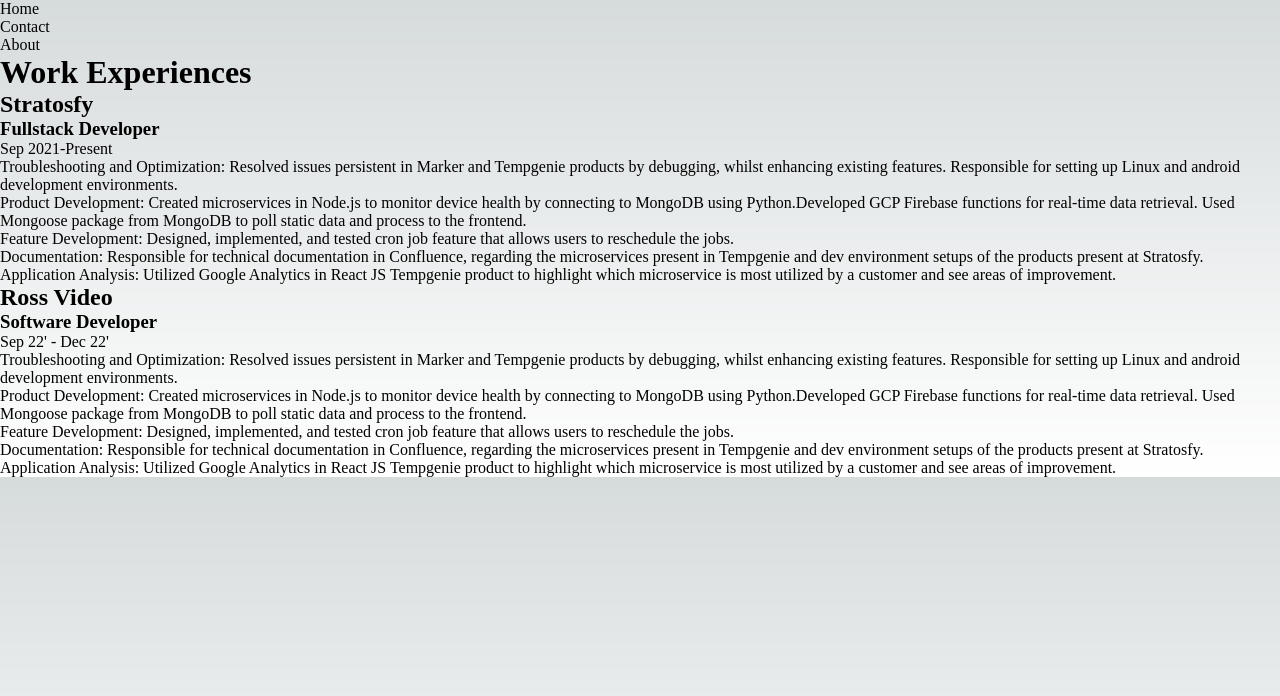
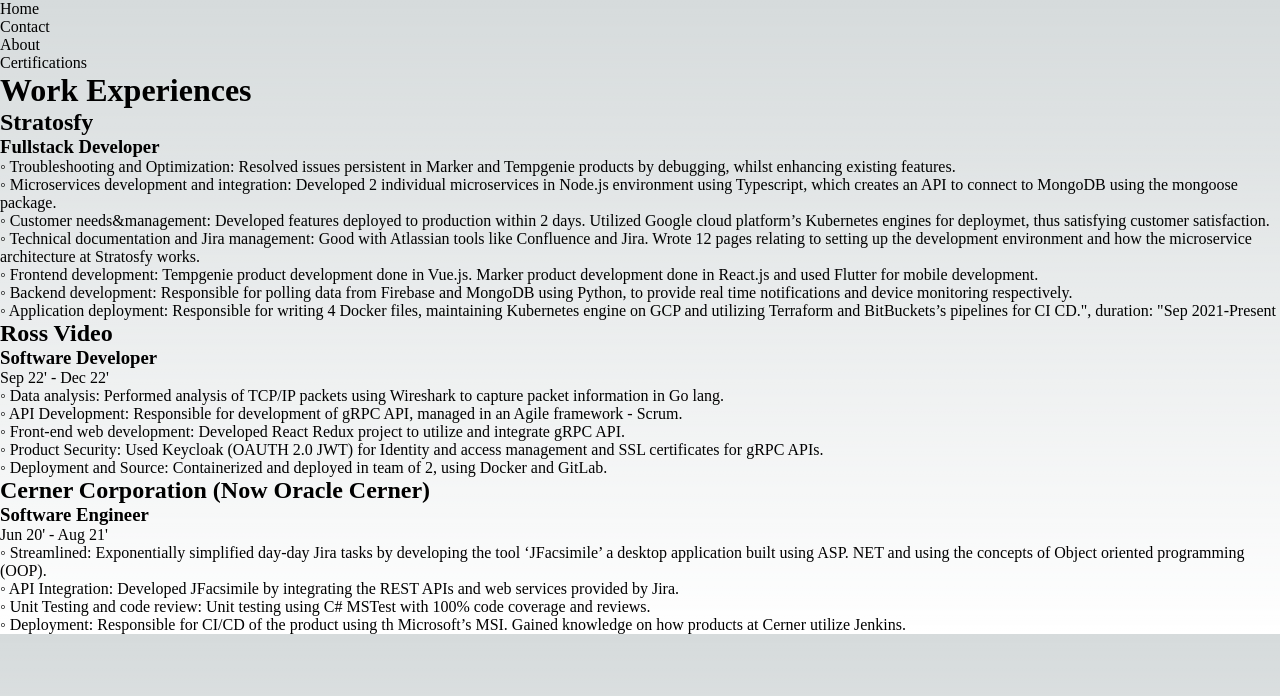
Before and after one commit to PSatyadevAbhiram/Portfolio, a Next.js app: page /about in a window 1280 px wide. Shown: the top 696 px of the page. Built offline with nearby package versions, Linux system fonts and the light colour scheme.

Commit message:
Updated several components to reflect resume. Next is introducing a backend.

```diff
--- a/components/Experience.js
+++ b/components/Experience.js
@@ -3,7 +3,7 @@
 import React from "react";
 
 const Experience = () => {
-  const experiences = useSelector((state) => state.experience);
+  const experiences = useSelector((state) => state.experiences);
 
   return (
     <React.Fragment>
--- a/components/Navigation.js
+++ b/components/Navigation.js
@@ -13,6 +13,9 @@
                 <li>
                     <Link href="/about">About</Link>
                 </li>
+                <li>
+                    <Link href="/certifications">Certifications</Link>
+                </li>
             </ul>
         </nav>
     );
--- a/pages/about.js
+++ b/pages/about.js
@@ -1,5 +1,5 @@
 import Experience from "@/components/Experience";
 
-export default function aboutMe(){
+export default function AboutPage(){
     return (<Experience/>)
 }
--- a/pages/contact.js
+++ b/pages/contact.js
@@ -1,5 +1,5 @@
 import Contact from "@/components/Contact";
 
-export default function contactDetails(){
+export default function ContactDetailsPage(){
     return <Contact/>
 }
--- a/pages/index.js
+++ b/pages/index.js
@@ -1,6 +1,6 @@
 import HomePage from "@/components/Home"
 
-export default function Home() {
+export default function DefaultHomePage() {
   return (
     <HomePage/>
   )
--- a/store/certifications-slice.js
+++ b/store/certifications-slice.js
@@ -1,14 +1,25 @@
-import { createSlice } from '@reduxjs/toolkit'
+import { createSlice } from "@reduxjs/toolkit";
+
+const initialState = [
+  {
+    provider: "Amazon Web Services",
+    validationNumber: "SY531JS1XFQ41D3Q",
+    certificateURL: "https://aws.amazon.com/verification",
+    issueDate: "May 30, 2023",
+    expiryDate: "May 30, 2026",
+  },
+  {
+    provider: "Coursera",
+    validationNumner: "",
+    certificateURL:"https://coursera.org/share/23aeaa6d5eb7807ee84b24f4778d02af/",
+    issueDate: "",
+    expiryDate: ""
+  }
+];
 
 const certificationsSlice = createSlice({
-    name: 'certifications',
-    initialState: {
-        provider: 'Amazon Web Services',
-        validationNumber: 'SY531JS1XFQ41D3Q',
-        certificateURL: 'https://aws.amazon.com/verification',
-        issueDate: 'May 30, 2023',
-        expiryDate: 'May 30, 2026'
-    }
+  name: "certifications",
+  initialState,
 });
 
 export default certificationsSlice;
--- a/store/experience-slice.js
+++ b/store/experience-slice.js
@@ -4,22 +4,51 @@
   {
     company: "Stratosfy",
     role: "Fullstack Developer",
-    details:
-      "Troubleshooting and Optimization: Resolved issues persistent in Marker and Tempgenie products by debugging, whilst enhancing existing features. Responsible for setting up Linux and android development environments.;Product Development: Created microservices in Node.js to monitor device health by connecting to MongoDB using Python.Developed GCP Firebase functions for real-time data retrieval. Used Mongoose package from MongoDB to poll static data and process to the frontend.;Feature Development: Designed, implemented, and tested cron job feature that allows users to reschedule the jobs.;Documentation: Responsible for technical documentation in Confluence, regarding the microservices present in Tempgenie and dev environment setups of the products present at Stratosfy.;Application Analysis: Utilized Google Analytics in React JS Tempgenie product to highlight which microservice is most utilized by a customer and see areas of improvement.",
-    duration: "Sep 2021-Present",
+    details: `◦ Troubleshooting and Optimization: Resolved issues persistent in Marker and Tempgenie products by debugging,
+      whilst enhancing existing features.;
+      ◦ Microservices development and integration: Developed 2 individual microservices in Node.js environment using
+      Typescript, which creates an API to connect to MongoDB using the mongoose package.;
+      ◦ Customer needs&management: Developed features deployed to production within 2 days. Utilized Google cloud
+      platform’s Kubernetes engines for deploymet, thus satisfying customer satisfaction.;
+      ◦ Technical documentation and Jira management: Good with Atlassian tools like Confluence and Jira. Wrote 12
+      pages relating to setting up the development environment and how the microservice architecture at Stratosfy works.;
+      ◦ Frontend development: Tempgenie product development done in Vue.js. Marker product development done in React.js
+      and used Flutter for mobile development.;
+      ◦ Backend development: Responsible for polling data from Firebase and MongoDB using Python, to provide real
+      time notifications and device monitoring respectively.;
+      ◦ Application deployment: Responsible for writing 4 Docker files, maintaining Kubernetes engine on GCP and utilizing
+      Terraform and BitBuckets’s pipelines for CI CD.",
+    duration: "Sep 2021-Present`,
   },
   {
     company: "Ross Video",
     role: "Software Developer",
-    details:
-      "Troubleshooting and Optimization: Resolved issues persistent in Marker and Tempgenie products by debugging, whilst enhancing existing features. Responsible for setting up Linux and android development environments.;Product Development: Created microservices in Node.js to monitor device health by connecting to MongoDB using Python.Developed GCP Firebase functions for real-time data retrieval. Used Mongoose package from MongoDB to poll static data and process to the frontend.;Feature Development: Designed, implemented, and tested cron job feature that allows users to reschedule the jobs.;Documentation: Responsible for technical documentation in Confluence, regarding the microservices present in Tempgenie and dev environment setups of the products present at Stratosfy.;Application Analysis: Utilized Google Analytics in React JS Tempgenie product to highlight which microservice is most utilized by a customer and see areas of improvement.",
+    details: `
+    ◦ Data analysis: Performed analysis of TCP/IP packets using Wireshark to capture packet information in Go lang.;
+    ◦ API Development: Responsible for development of gRPC API, managed in an Agile framework - Scrum.;
+    ◦ Front-end web development: Developed React Redux project to utilize and integrate gRPC API.;
+    ◦ Product Security: Used Keycloak (OAUTH 2.0 JWT) for Identity and access management and SSL certificates
+    for gRPC APIs.;
+    ◦ Deployment and Source: Containerized and deployed in team of 2, using Docker and GitLab.
+    `,
     duration: "Sep 22' - Dec 22'",
   },
+  {
+    company: "Cerner Corporation (Now Oracle Cerner)",
+    role: "Software Engineer",
+    duration: "Jun 20' - Aug 21'",
+    details:`◦ Streamlined: Exponentially simplified day-day Jira tasks by developing the tool ‘JFacsimile’ a desktop application built
+    using ASP. NET and using the concepts of Object oriented programming (OOP).;
+    ◦ API Integration: Developed JFacsimile by integrating the REST APIs and web services provided by Jira.;
+    ◦ Unit Testing and code review: Unit testing using C# MSTest with 100% code coverage and reviews.;
+    ◦ Deployment: Responsible for CI/CD of the product using th Microsoft’s MSI. Gained knowledge on how products at
+    Cerner utilize Jenkins.`
+  }
 ];
 
 const experienceSlice = createSlice({
-  name: "experience",
-  initialState
+  name: "experiences",
+  initialState,
 });
 
 export default experienceSlice;
--- a/store/index.js
+++ b/store/index.js
@@ -2,12 +2,14 @@
 import experienceSlice from './experience-slice';
 import educationSlice from './education-slice';
 import certificationsSlice from './certifications-slice';
+import skillsSlice from './skills-slice';
 
 const store = configureStore({
     reducer: {
-        experience: experienceSlice.reducer,
+        experiences: experienceSlice.reducer,
         education: educationSlice.reducer,
-        certifications: certificationsSlice.reducer
+        certifications: certificationsSlice.reducer,
+        skills: skillsSlice.reducer
     }
 });
 
--- /dev/null
+++ b/store/skills-slice.js
@@ -0,0 +1,20 @@
+const { createSlice } = require("@reduxjs/toolkit");
+
+const initialState = [
+    { category: "Technical Skills", skills: "Full stack development, ASP .NET, OOPS, Debugging" },
+    { category: "Source Control", skills: "Git, BitBucket, GitLab, GitHub" },
+    { category: "Cloud Skills", skills: "Google Cloud Platform, Certified AWS Cloud Practitioner" },
+    { category: "Atlassian Tools", skills: "Confluence, Jira" },
+    { category: "Soft Skills", skills: "Problem Solving, Team player, Technical documentation, Case Analysis, Organizer" },
+    { category: "Operating Systems", skills: "Windows, Linux" },
+    { category: "Deployment", skills: "Microsoft MSI, Docker, Terraform" },
+    { category: "Frontend Frameworks", skills: "Vue.js, React.js" },
+    { category: "Programming Languages", skills: "Proficient: JavaScript, TypeScript, Python, C# Intermediate: Java, C++ Beginner: R, Go" },
+  ];
+
+const skillsSlice = createSlice({
+    name: 'skills',
+    initialState
+});
+
+export default skillsSlice
```
Also changed, not shown: components/Certifications.js (added, +49 -0 lines), components/Home.js (+12 -43 lines), pages/certifications.js (added, +7 -0 lines).
